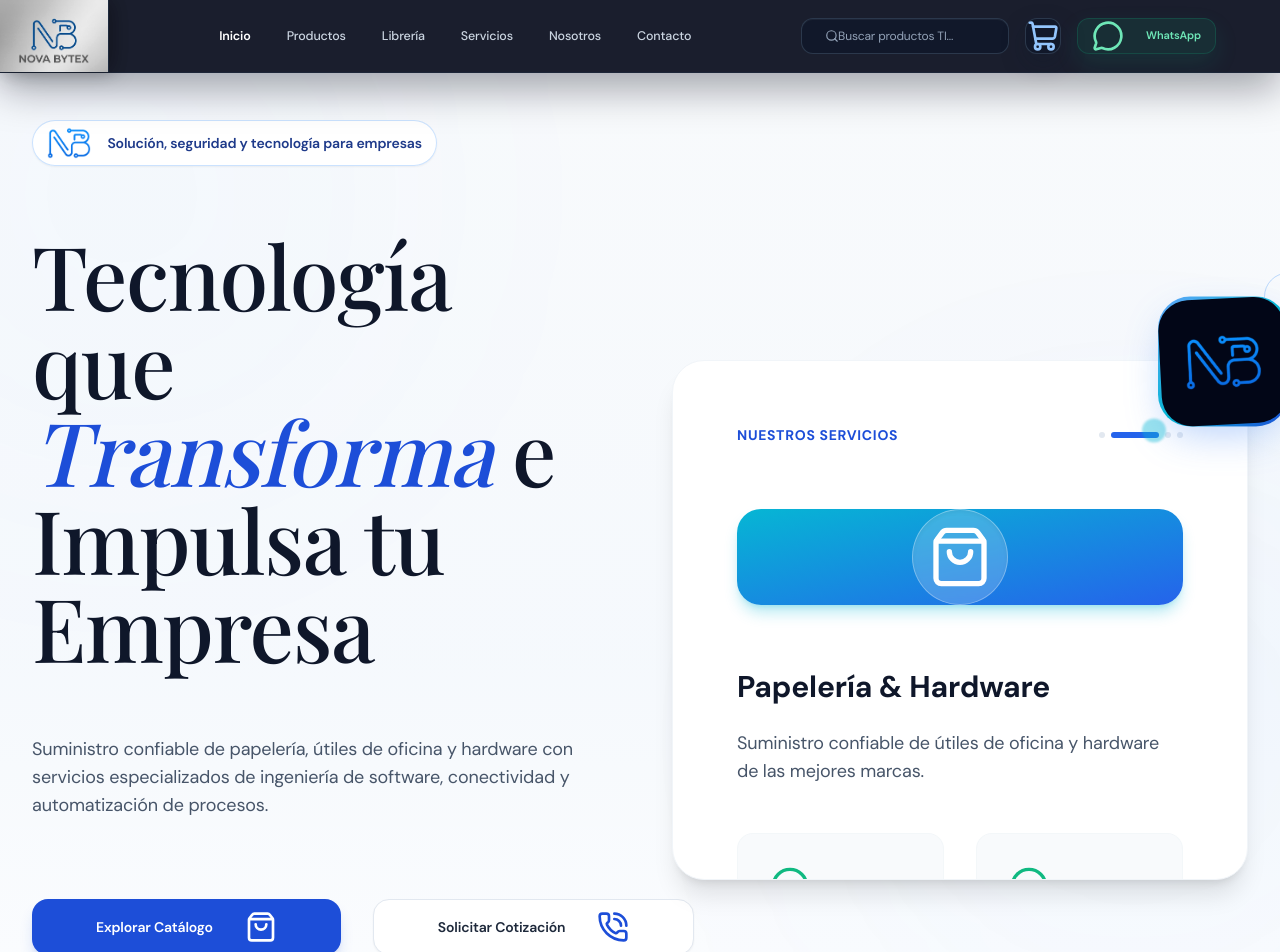
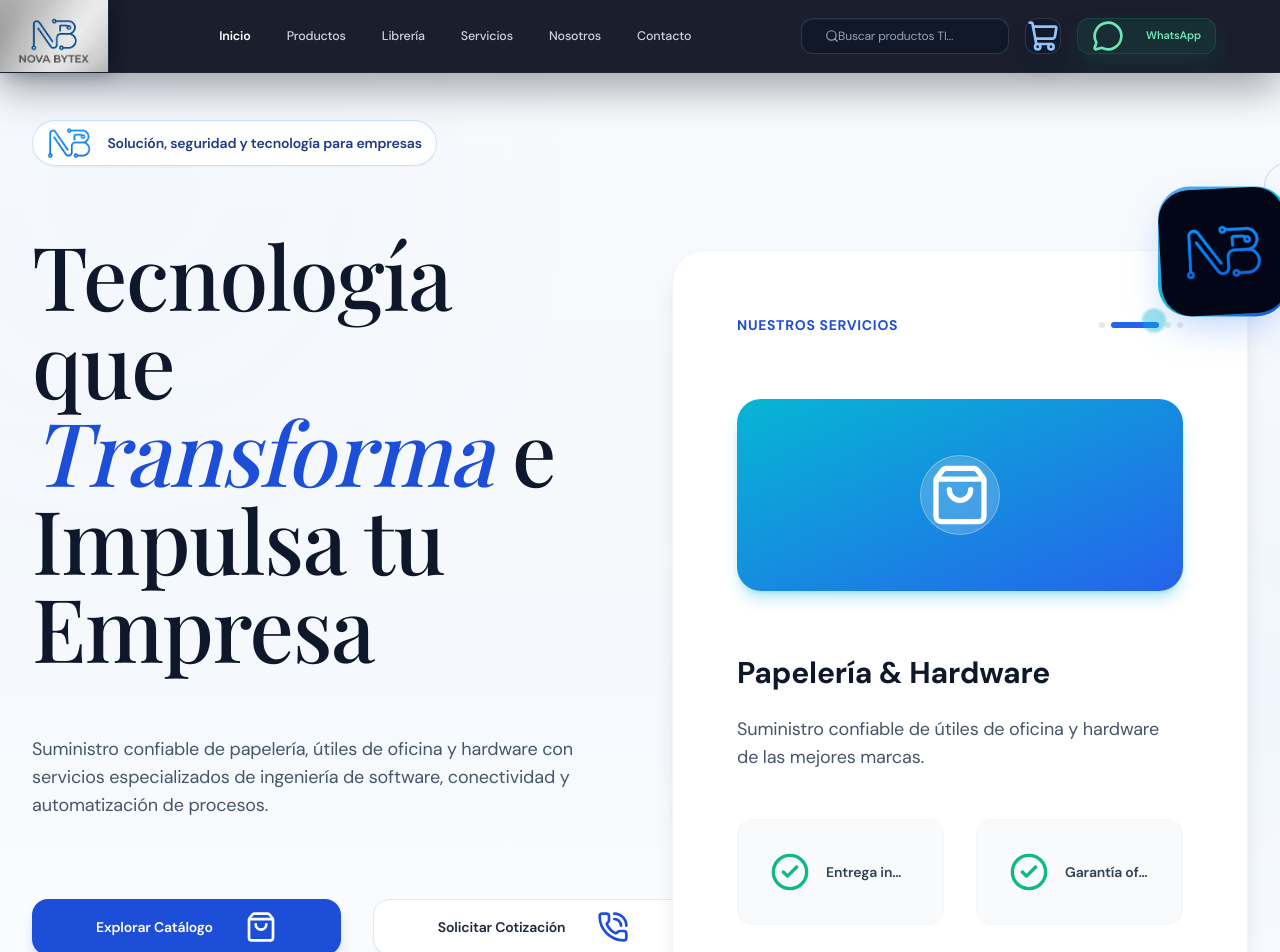
Before and after one commit to DgoHc/NovaBytex_IC, a Next.js app: page / in a window 1280 px wide. Shown: the top 952 px of the page. Built offline with nearby package versions, Linux system fonts and the light colour scheme; a web font is replaced by a local one.

Commit message:
fix: adjust hero carousel height to prevent text overflow

```diff
--- a/src/components/sections/Hero.tsx
+++ b/src/components/sections/Hero.tsx
@@ -188,7 +188,7 @@ export const Hero = () => {
               </motion.div>
             </div>
 
-            <div className="relative space-y-6 rounded-[32px] border border-slate-100 bg-white p-6 sm:p-8 shadow-xl overflow-hidden h-[480px] sm:h-[520px] flex flex-col">
+            <div className="relative space-y-6 rounded-[32px] border border-slate-100 bg-white p-6 sm:p-8 shadow-xl overflow-hidden min-h-[480px] sm:min-h-[540px] flex flex-col">
               <div className="flex items-center justify-between text-sm text-slate-500 mb-2">
                 <span className="flex items-center gap-1.5 font-bold uppercase tracking-wider text-blue-700 z-10">
                   Nuestros Servicios
@@ -200,7 +200,7 @@ export const Hero = () => {
                 </span>
               </div>
 
-              <div className="relative flex-1">
+              <div className="relative flex-1 flex flex-col w-full h-full">
                 <AnimatePresence mode="wait">
                   <motion.div
                     key={activeService}
@@ -208,19 +208,19 @@ export const Hero = () => {
                     animate={{ opacity: 1, x: 0 }}
                     exit={{ opacity: 0, x: -20 }}
                     transition={{ duration: 0.3 }}
-                    className="absolute inset-0 flex flex-col"
+                    className="flex flex-col flex-1 w-full h-full"
                   >
-                    <div className={`w-full h-48 sm:h-56 rounded-[24px] bg-gradient-to-br ${heroServices[activeService].gradient} flex items-center justify-center mb-6 sm:mb-8 shadow-lg ${heroServices[activeService].shadow}`}>
-                      <div className="w-20 h-20 sm:w-24 sm:h-24 rounded-full bg-white/20 flex items-center justify-center backdrop-blur-sm border border-white/30 shadow-inner">
+                    <div className={`w-full h-40 sm:h-48 rounded-[24px] bg-gradient-to-br ${heroServices[activeService].gradient} flex items-center justify-center mb-6 sm:mb-8 shadow-lg ${heroServices[activeService].shadow}`}>
+                      <div className="w-16 h-16 sm:w-20 sm:h-20 rounded-full bg-white/20 flex items-center justify-center backdrop-blur-sm border border-white/30 shadow-inner">
                         {heroServices[activeService].icon}
                       </div>
                     </div>
 
-                    <div className="flex-1 flex flex-col">
+                    <div className="flex-1 flex flex-col justify-end">
                       <h3 className="text-2xl sm:text-3xl font-bold text-slate-900 mb-3">{heroServices[activeService].title}</h3>
                       <p className="text-base sm:text-lg text-slate-600 leading-relaxed mb-6">{heroServices[activeService].description}</p>
 
-                      <div className="grid grid-cols-2 gap-3 sm:gap-4 mt-auto pb-1">
+                      <div className="grid grid-cols-2 gap-3 sm:gap-4 mt-auto">
                         {heroServices[activeService].features.map((feat, i) => (
                           <div key={i} className="flex items-center gap-2 rounded-2xl bg-slate-50 p-3 sm:p-4 border border-slate-100/60">
                             <CheckCircle2 className="h-5 w-5 text-emerald-500 shrink-0" />
```
